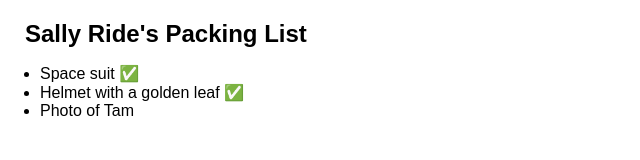
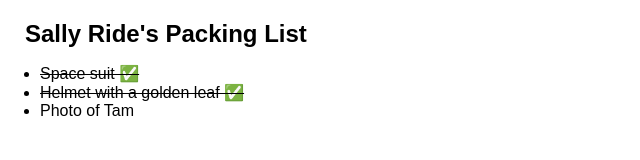
Before and after one commit to mami-tus/react-training, a Next.js app in the folder describing-the-ui/: page /conditional-rendering in a window 1280 px wide. Shown: the top 160 px of the page, without its empty margins (0-640 px from the left). Built offline with nearby package versions, Linux system fonts and the light colour scheme.

Commit message:
条件付きで JSX を変数に割り当てるhttps://ja.react.dev/learn/conditional-rendering#conditionally-returning-jsx

```diff
--- a/describing-the-ui/src/app/conditional-rendering/Item.tsx
+++ b/describing-the-ui/src/app/conditional-rendering/Item.tsx
@@ -4,9 +4,9 @@ type ItemProps = {
 };
 
 export default function Item({ name, isPacked }: ItemProps) {
-  return (
-    <li className='item '>
-      {name} {isPacked && '✅'}
-    </li>
-  );
+  let itemContent: string | JSX.Element = name;
+  if (isPacked) {
+    itemContent = <del>{name + ' ✅'}</del>;
+  }
+  return <li className='item'>{itemContent}</li>;
 }
```
